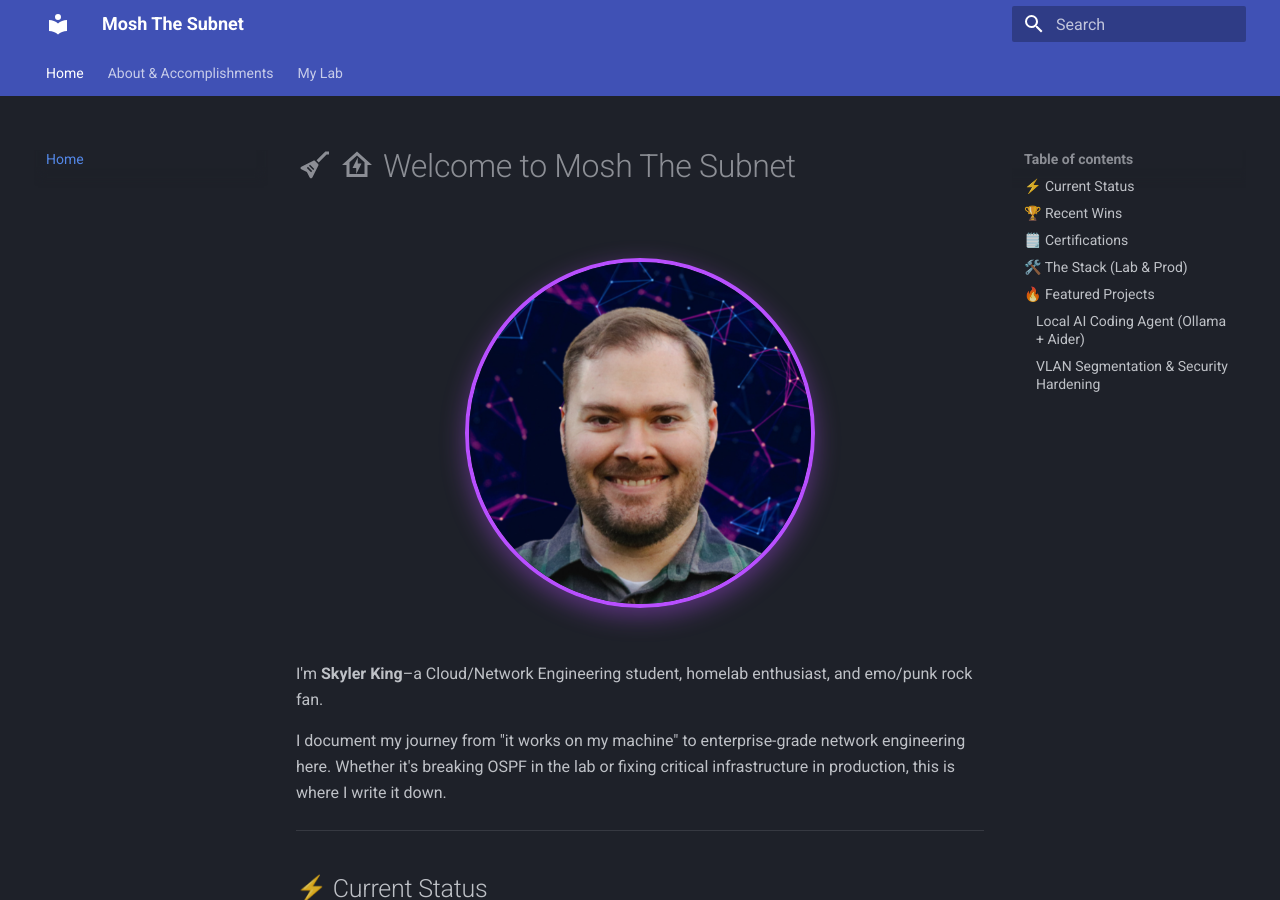
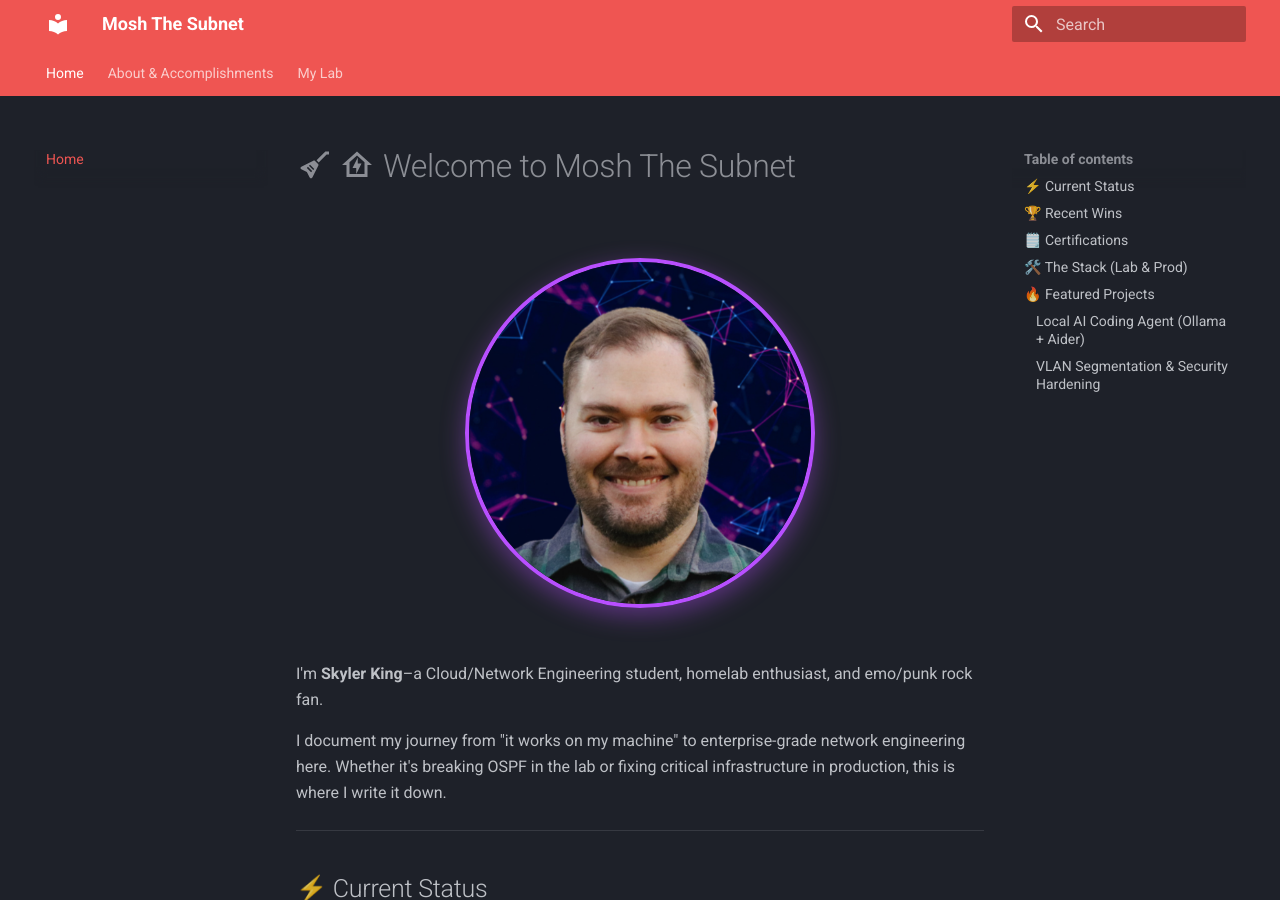
Before and after one commit to moshthesubnet/my-lab-docs, an MkDocs documentation site: the page built from docs/index.md, in a window 1280 px wide and 900 px high. Built offline with MkDocs 1.6.1 and Material for MkDocs 9.7.7, drawn with Linux system fonts in a browser that asks for light colours.

Commit message:
Update mkdocs.yml

```diff
--- a/mkdocs.yml
+++ b/mkdocs.yml
@@ -5,8 +5,8 @@ theme:
   name: material
   palette:
     - scheme: slate
-      primary: indigo
-      accent: indigo
+      primary: red
+      accent: deep purple
   features:
     - navigation.tabs
     - search.suggest
```
